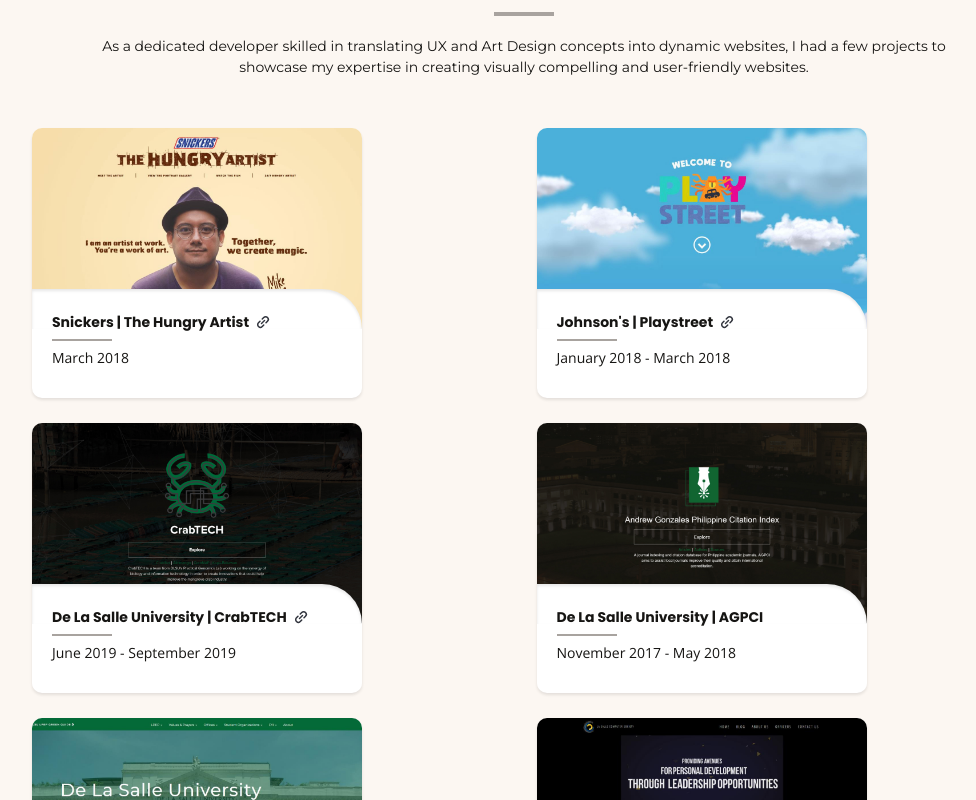
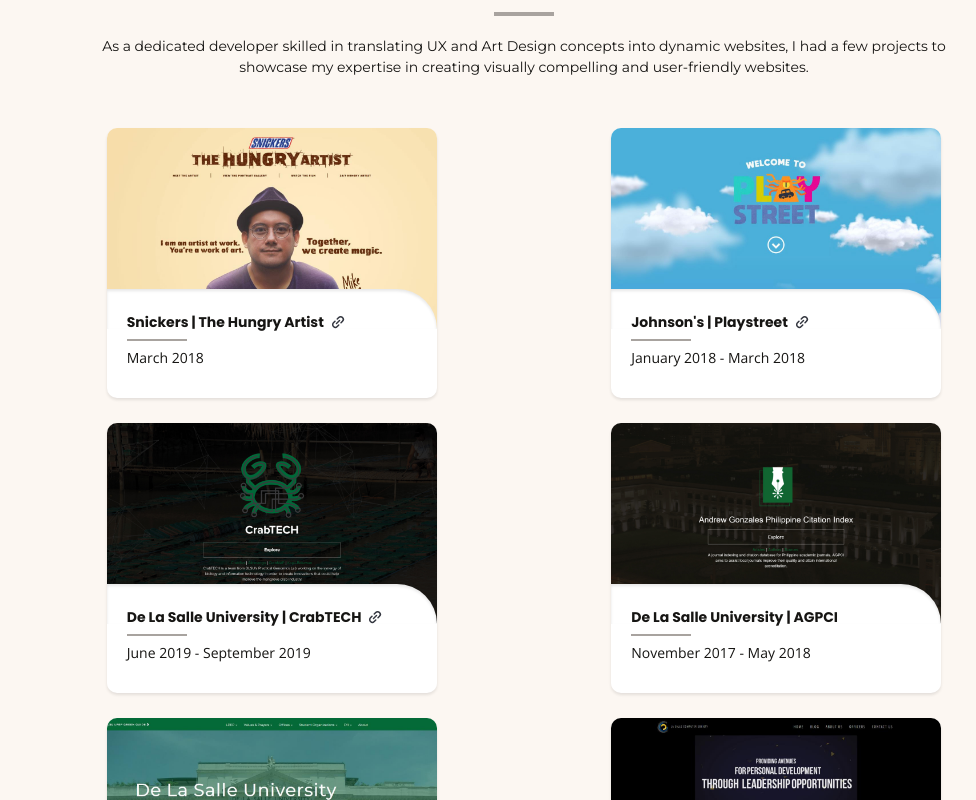
Before and after one commit to msieteee/Personal-Website-React, a React app: page / in a window 1280 px wide. Shown: the part 1600-2400 px from the top of the page, without its empty margins (116-1092 px from the left). Built offline with nearby package versions, Linux system fonts and the light colour scheme.

Commit message:
fix: centered portfolio regardless of frames per row

```diff
--- a/src/sections/Portfolio.tsx
+++ b/src/sections/Portfolio.tsx
@@ -26,6 +26,7 @@
   gridTemplateColumns: "repeat(auto-fit, minmax(330px, 1fr))",
 
   margin: "50px auto 0 auto",
+  justifyItems: "center", // 👈 THIS is the key
 
   gap: "25px",
 
```
